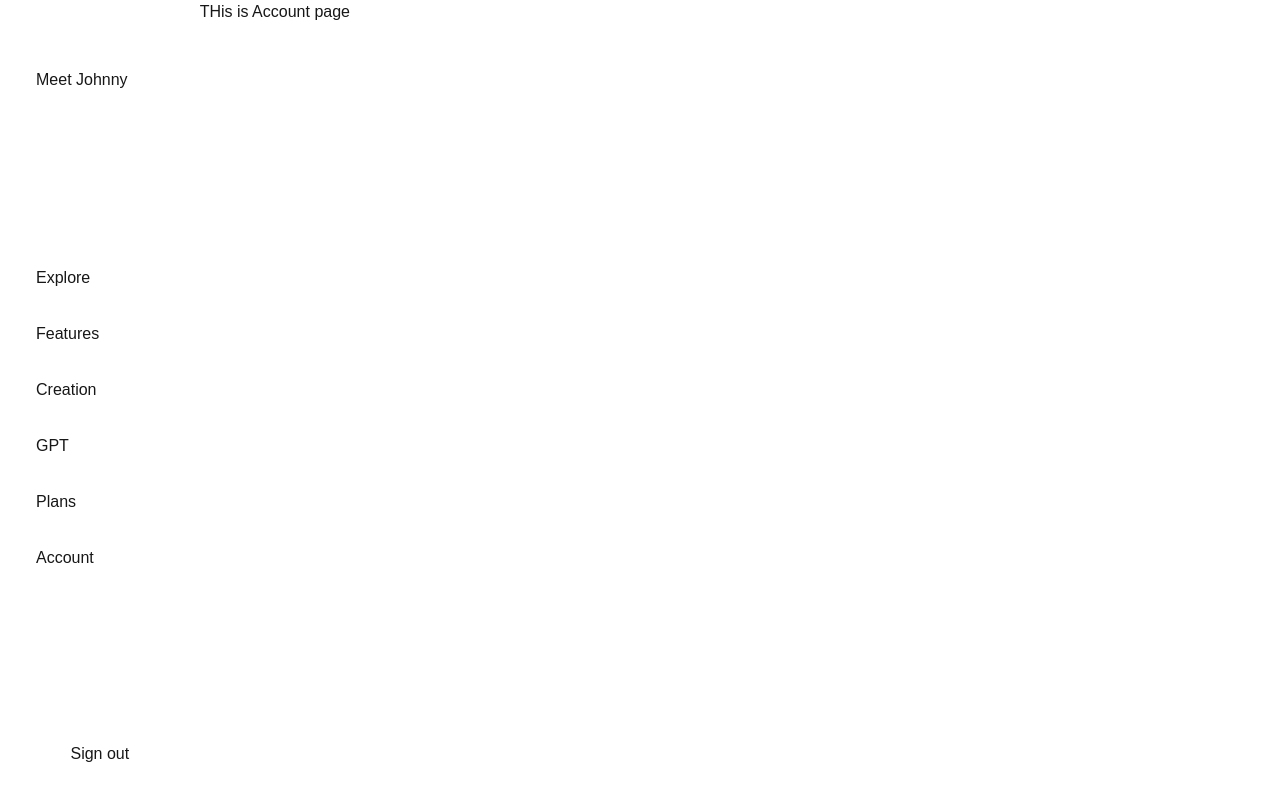
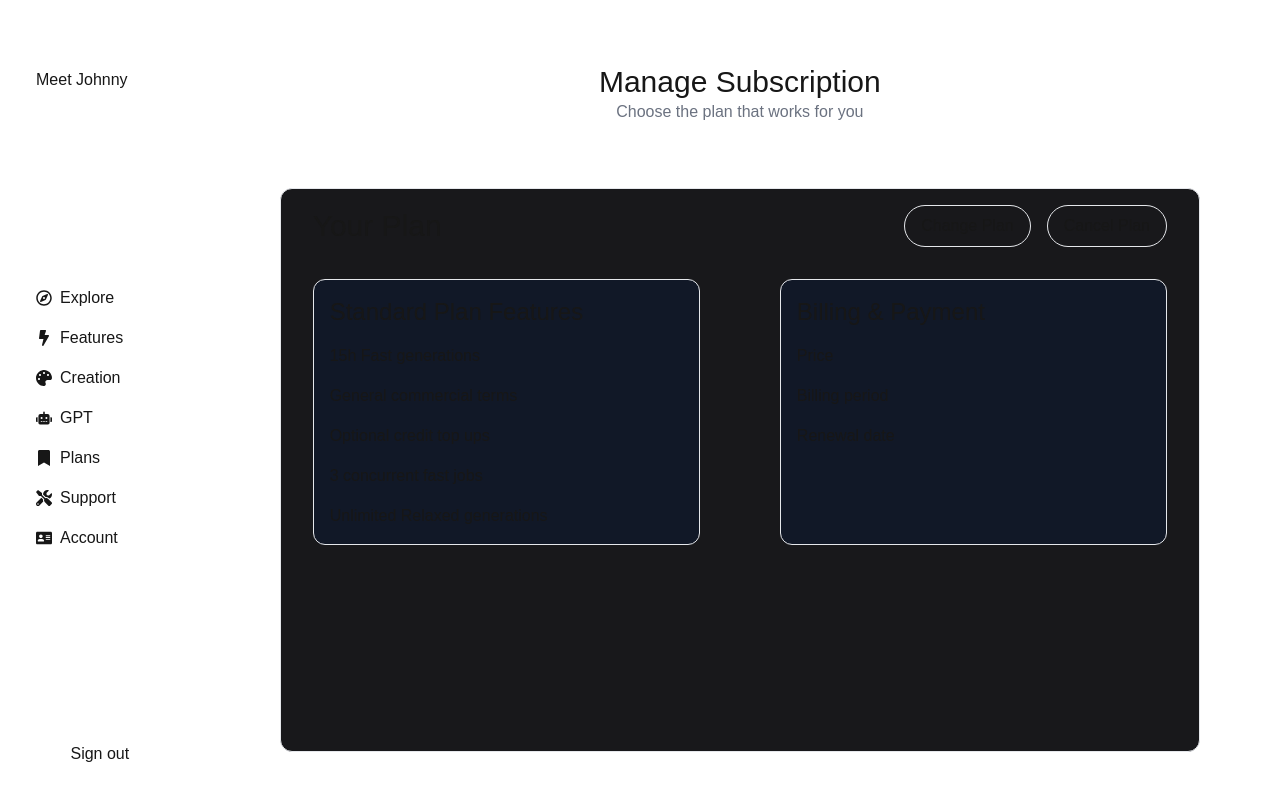
Before and after one commit to kevthefoo/mjweb, a Next.js app: page /account in a window 1280 px wide. Built offline with nearby package versions, Linux system fonts and the light colour scheme.

Commit message:
Enhance Account and Plans pages with subscription management features; update Navbar for improved navigation and add Community page

```diff
--- a/app/(dashboard)/account/page.tsx
+++ b/app/(dashboard)/account/page.tsx
@@ -1,3 +1,58 @@
 export default async function Account() {
-    return <section>THis is Account page</section>;
+    return (
+        <section className="flex flex-col text-center pt-16 px-20 w-full h-full pb-12">
+            <h1 className="text-3xl">Manage Subscription</h1>
+            <h3 className="text-gray-500 mb-16">
+                Choose the plan that works for you
+            </h3>
+            <div className="rounded-xl border-[1px] h-full px-8 pt-4 bg-zinc-900">
+                <div className="mb-8 flex justify-between items-center">
+                    <h1 className="text-3xl">Your Plan</h1>
+                    <div className="flex gap-4">
+                        <button className="border-[1px] rounded-full px-4 py-2">Change Plan</button>
+                        <button className="border-[1px] rounded-full px-4 py-2">Cancel Plan</button>
+                    </div>
+                </div>
+
+                <div className="flex gap-20 ">
+                    <div className="border-[1px] text-start w-1/2 rounded-xl px-4 py-4 bg-gray-900">
+                        <h1 className="mb-4 text-2xl">
+                            Standard Plan Features
+                        </h1>
+                        <ul className="flex flex-col gap-4">
+                            <li>
+                                <p>15h Fast generations</p>
+                            </li>
+                            <li>
+                                <p>General commercial terms</p>
+                            </li>
+                            <li>
+                                <p>Optional credit top ups</p>
+                            </li>
+                            <li>
+                                <p>3 concurrent fast jobs</p>
+                            </li>
+                            <li>
+                                <p>Unlimited Relaxed generations</p>
+                            </li>
+                        </ul>
+                    </div>
+                    <div className="border-[1px] text-start w-1/2 rounded-xl px-4 py-4 bg-gray-900">
+                        <h1 className="mb-4 text-2xl">Billing & Payment</h1>
+                        <ul className="flex flex-col gap-4">
+                            <li>
+                                <p>Price</p>
+                            </li>
+                            <li>
+                                <p>Billing period</p>
+                            </li>
+                            <li>
+                                <p>Renewal date</p>
+                            </li>
+                        </ul>
+                    </div>
+                </div>
+            </div>
+        </section>
+    );
 }
--- /dev/null
+++ b/app/(dashboard)/community/page.tsx
@@ -0,0 +1,7 @@
+export default async function Community() {
+    return (
+        <section className="h-full w-full">
+            <div>THis is community page</div>
+        </section>
+    );
+}
--- a/app/(dashboard)/plans/page.tsx
+++ b/app/(dashboard)/plans/page.tsx
@@ -1,5 +1,15 @@
 export default async function Plans() {
     return (
-        <section className="h-full w-full border-4 border-white py-4"></section>
+        <section className="h-full w-full pt-16 px-20 pb-12 overflow-y-scroll">
+            <h1 className="text-3xl mb-8 text-center">Plans</h1>
+            <script
+                async
+                src="https://js.stripe.com/v3/pricing-table.js"
+            ></script>
+            <stripe-pricing-table
+                pricing-table-id="prctbl_1PRVGnBaMQOMc3iJAlmHno1g"
+                publishable-key="pk_test_51OiLl6BaMQOMc3iJcCqhnFcMCIFrEs2Dr7BIhemWGt1NejBPFMy7qYdjmIh6lXuw0H1S1sIzDOSMncCXjRJrVwBt00cGjkEOSd"
+            ></stripe-pricing-table>
+        </section>
     );
 }
--- a/components/Navbar.tsx
+++ b/components/Navbar.tsx
@@ -1,5 +1,14 @@
 import Link from "next/link";
 import { SignOutButton } from "@clerk/nextjs";
+import {
+    FaRegCompass,
+    FaPalette,
+    FaRobot,
+    FaAddressCard,
+    FaBookmark,
+    FaTools,
+    FaBolt,
+} from "react-icons/fa";
 
 export default function Navbar() {
     return (
@@ -8,24 +17,71 @@ export default function Navbar() {
                 <div>Meet Johnny</div>
             </Link>
             <nav className="">
-                <ul className="flex flex-col border-2 border-white gap-8">
+                <ul className="flex flex-col border-2 border-white gap-4">
                     <li>
-                        <Link href="/explore">Explore</Link>
+                        <Link
+                            href="/explore"
+                            className="flex justify-start items-center"
+                        >
+                            <FaRegCompass />
+                            <p className="ml-2">Explore</p>
+                        </Link>
                     </li>
                     <li>
-                        <Link href="/explore">Features</Link>
+                        <Link
+                            href="/features"
+                            className="flex justify-start items-center"
+                        >
+                            <FaBolt />
+                            <p className="ml-2">Features</p>
+                        </Link>
                     </li>
                     <li>
-                        <Link href="/creation">Creation</Link>
+                        <Link
+                            href="/creation"
+                            className="flex justify-start items-center"
+                        >
+                            <FaPalette />
+                            <p className="ml-2">Creation</p>
+                        </Link>
                     </li>
                     <li>
-                        <Link href="/gpt">GPT</Link>
+                        <Link
+                            href="/gpt"
+                            className="flex justify-start items-center"
+                        >
+                            <FaRobot />
+                            <p className="ml-2">GPT</p>
+                        </Link>
                     </li>
                     <li>
-                        <Link href="/plans">Plans</Link>
+                        <Link
+                            href="/plans"
+                            className="flex justify-start items-center"
+                        >
+                            <FaBookmark />
+                            <p className="ml-2">Plans</p>
+                        </Link>
+                    </li>
+
+                    <li>
+                        <Link
+                            href="https://discord.gg/qVVFgB9UPy"
+                            target="_blank"
+                            className="flex justify-start items-center"
+                        >
+                            <FaTools />
+                            <p className="ml-2">Support</p>
+                        </Link>
                     </li>
                     <li>
-                        <Link href="/account">Account</Link>
+                        <Link
+                            href="/account"
+                            className="flex justify-start items-center"
+                        >
+                            <FaAddressCard />
+                            <p className="ml-2">Account</p>
+                        </Link>
                     </li>
                 </ul>
             </nav>
--- a/package.json
+++ b/package.json
@@ -12,7 +12,8 @@
     "@clerk/nextjs": "^6.3.4",
     "next": "15.0.3",
     "react": "19.0.0-rc-66855b96-20241106",
-    "react-dom": "19.0.0-rc-66855b96-20241106"
+    "react-dom": "19.0.0-rc-66855b96-20241106",
+    "react-icons": "^5.3.0"
   },
   "devDependencies": {
     "@types/node": "^20",
```
Also changed, not shown: 1 other file (tests, documents, lock files or other folders).
